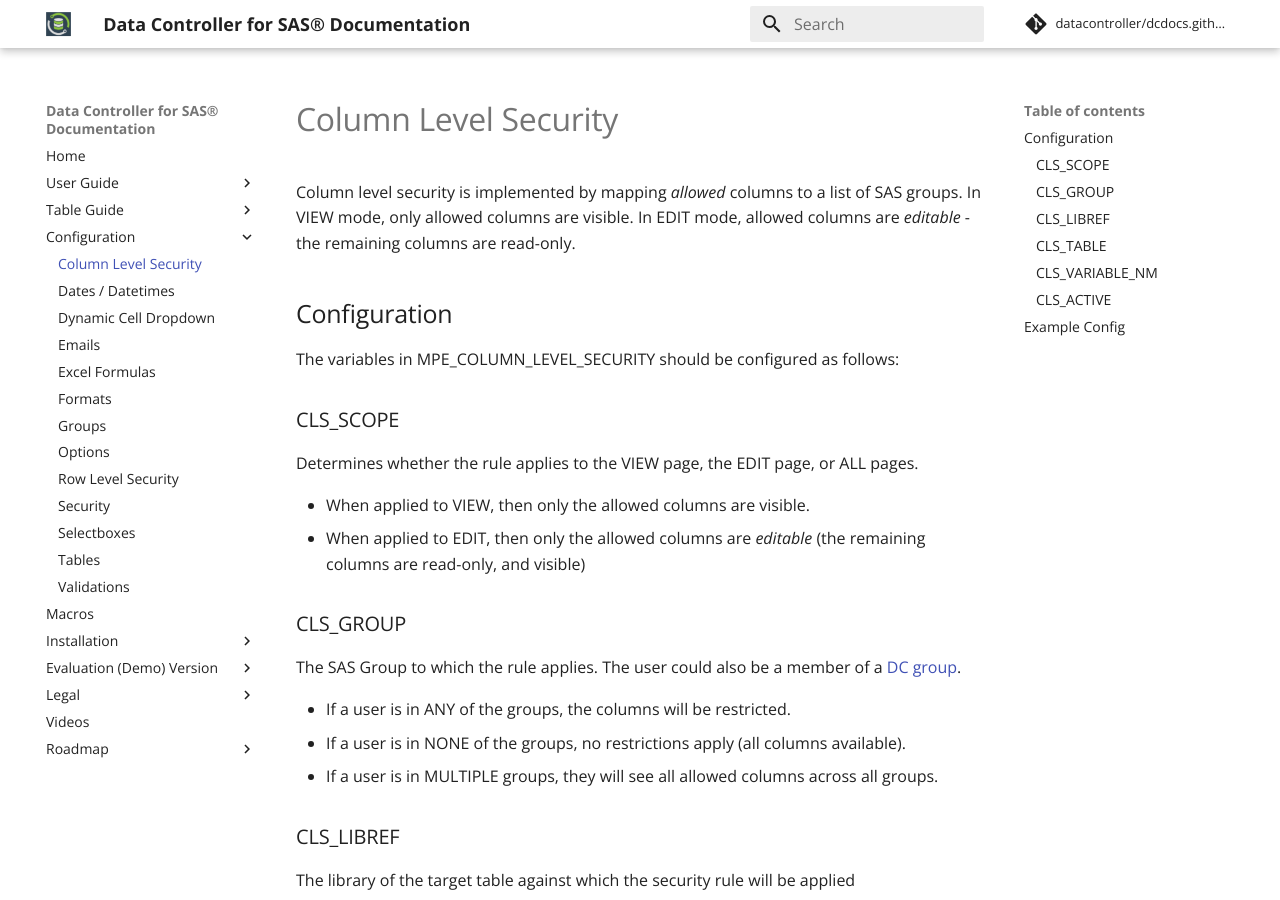
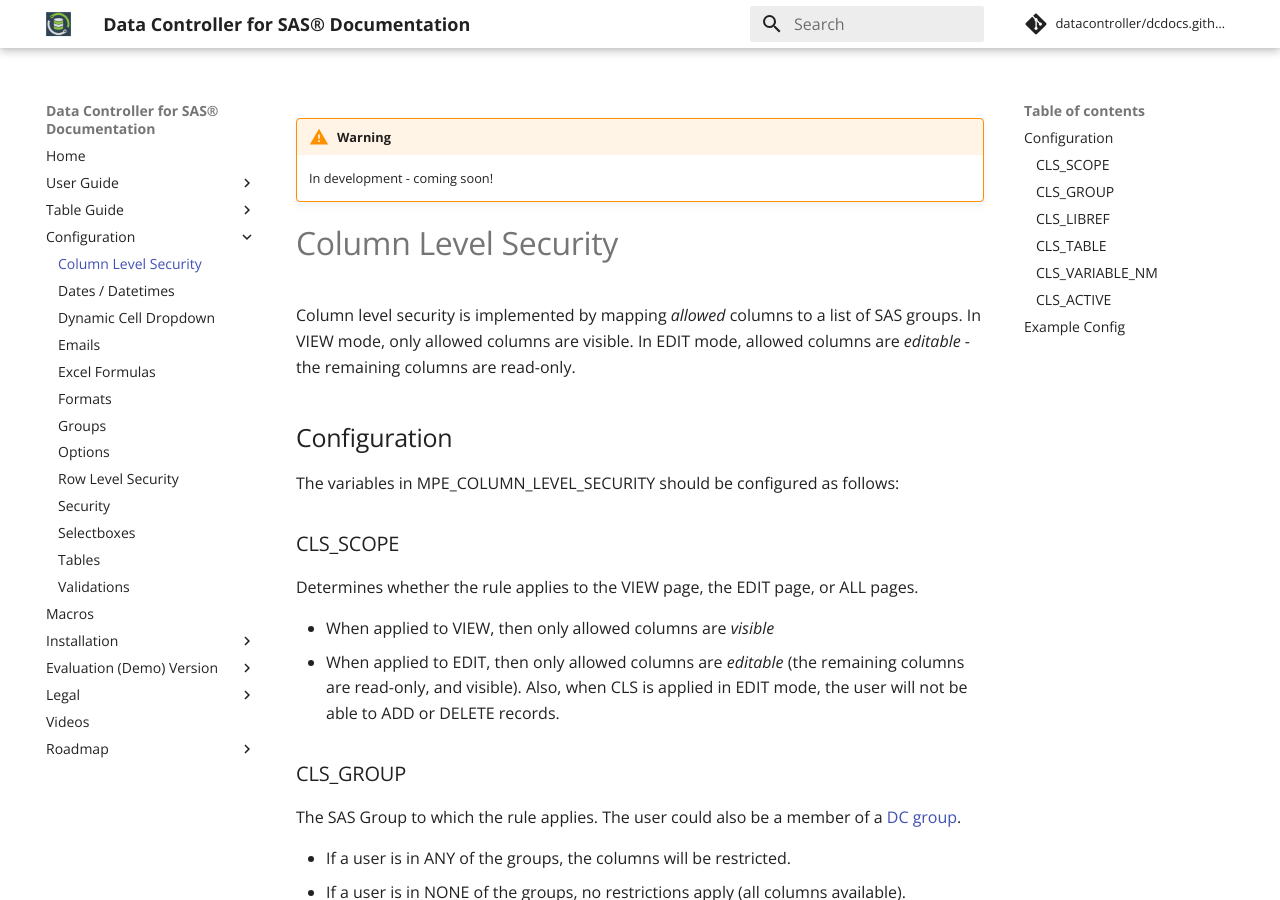
Before and after one commit to datacontroller/docs.datacontroller.io, an MkDocs documentation site: the page built from docs/column-level-security.md, in a window 1280 px wide and 900 px high. Built offline with MkDocs 1.6.1 and Material for MkDocs 9.7.7, drawn with Linux system fonts in a browser that asks for light colours; comment, search, counter and statistics services are not loaded; some of the changed text lies outside the part shown.

Commit message:
Update column-level-security.md

```diff
--- a/docs/column-level-security.md
+++ b/docs/column-level-security.md
@@ -4,6 +4,9 @@
 description: Column Level Security prevents end users from viewing or editing specific columns in SAS according to their group membership.
 og_image:  https://docs.datacontroller.io/img/rls_table.png
 ---
+
+!!! warning
+    In development - coming soon!
 
 # Column Level Security
 
@@ -16,8 +19,8 @@
 ### CLS_SCOPE
 Determines whether the rule applies to the VIEW page, the EDIT page, or ALL pages.
 
-- When applied to VIEW, then only the allowed columns are visible.
-- When applied to EDIT, then only the allowed columns are _editable_ (the remaining columns are read-only, and visible)
+- When applied to VIEW, then only allowed columns are _visible_
+- When applied to EDIT, then only allowed columns are _editable_ (the remaining columns are read-only, and visible).  Also, when CLS is applied in EDIT mode, the user will not be able to ADD or DELETE records.
 
 ### CLS_GROUP
 The SAS Group to which the rule applies.  The user could also be a member of a [DC group](/dcc-groups).
@@ -50,12 +53,14 @@
 |VIEW|Group 1|MYLIB|MYDS|VAR_4|1|
 
 
-If a user is in Group 1, and viewing `MYLIB.MYDS` in EDIT mode, all columns will be visible but only the following columns will be editable:
+If a user is in Group 1, and viewing `MYLIB.MYDS` in EDIT mode, **all** columns will be visible but only the following columns will be editable:
 
 * VAR_1
 * VAR_2
 
-If the user is in both Group 1 AND Group 2, viewing `MYLIB.MYDS` in VIEW mode, only the following columns will be visible:
+The user will be unable to add or delete rows.
+
+If the user is in both Group 1 AND Group 2, viewing `MYLIB.MYDS` in VIEW mode, **only** the following columns will be visible:
 
 * VAR_2
 * VAR_3
```
